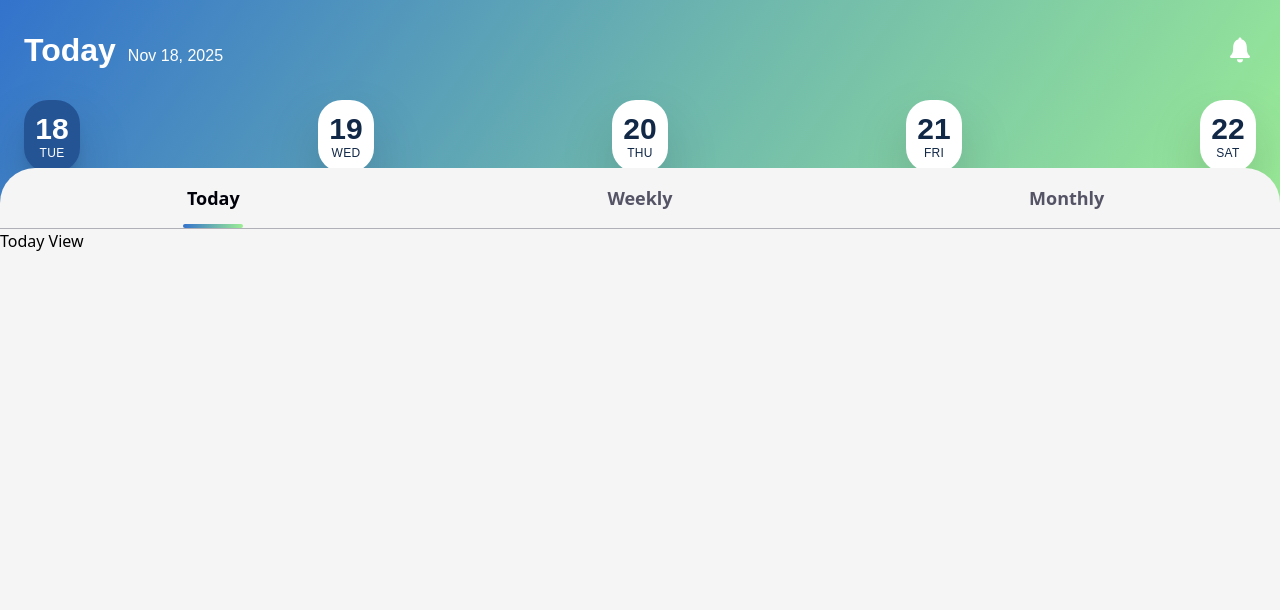
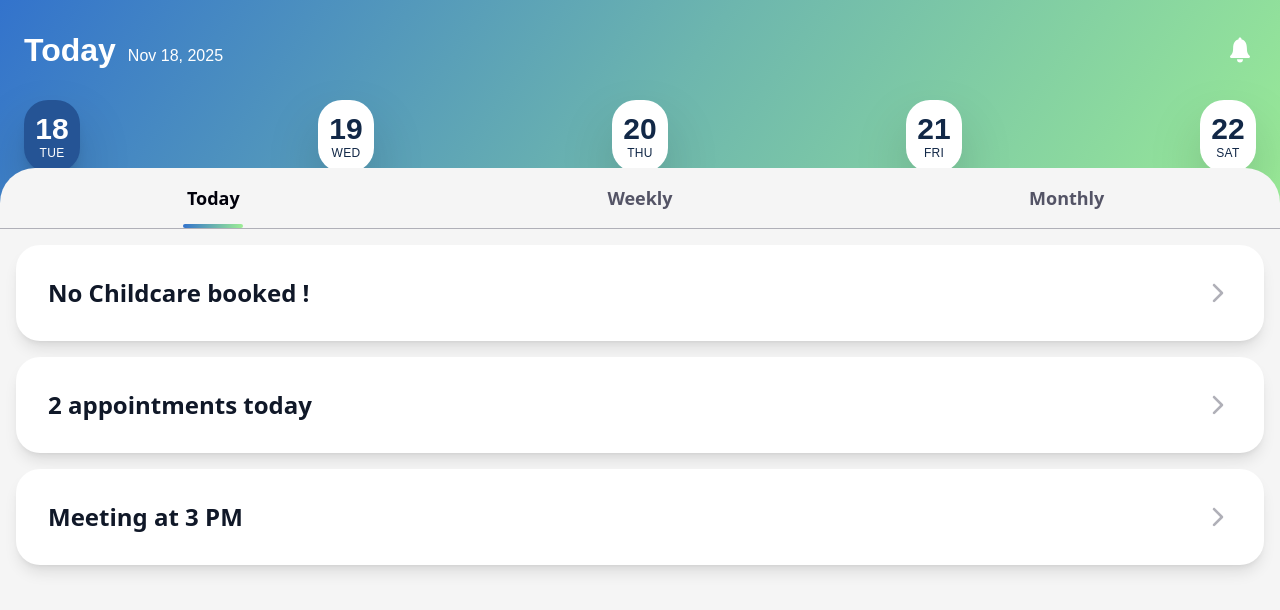
Before and after one commit to IDSP-TRADECARE/Tandem, a Next.js app: page /test in a window 1280 px wide. Shown: the top 610 px of the page. Built offline with nearby package versions, Linux system fonts and the light colour scheme; no server answers; a web font is replaced by a local one.

Commit message:
start on datecard

```diff
--- /dev/null
+++ b/src/app/components/ui/calendar/DateCard.tsx
@@ -0,0 +1,42 @@
+import { IoIosArrowForward } from "react-icons/io";
+
+interface DateCardProps {
+  text?: string;
+  onClick?: () => void;
+  isEmpty?: boolean;
+}
+
+export function DateCard({ text = "No Childcare booked !", onClick }: DateCardProps) {
+  return (
+    <button
+      onClick={onClick}
+      className="bg-white rounded-3xl shadow-lg px-8 py-8 flex items-center justify-between w-full hover:shadow-xl transition-shadow"
+    >
+
+      <h2 className="text-2xl font-bold text-gray-900">{text}</h2>
+        <IoIosArrowForward size={28} color="#b0b0b8" />
+    </button>
+  );
+}
+
+interface DateCardContainerProps {
+  cards: Array<{
+    id: string | number;
+    text: string;
+    onClick?: () => void;
+  }>;
+}
+
+export function DateCardContainer({ cards }: DateCardContainerProps) {
+  return (
+    <div className="flex flex-col gap-4 px-4 py-4">
+      {cards.map((card) => (
+        <DateCard
+          key={card.id}
+          text={card.text}
+          onClick={card.onClick}
+        />
+      ))}
+    </div>
+  );
+}
--- a/src/app/test/page.tsx
+++ b/src/app/test/page.tsx
@@ -8,6 +8,7 @@ import {
   getHeightForView,
   createMonthHandlers
 } from '../components/calendar/viewHelpers';
+import {DateCardContainer } from '../components/ui/calendar/DateCard';
 
 // Calendar layout
 const tabs = ['Today', 'Weekly', 'Monthly'];
@@ -37,7 +38,13 @@ export default function TestPage() {
         <div className="">
           {activeTab === 'Today' && (
             <div>
-              <h2>Today View</h2>
+            <DateCardContainer
+              cards={[
+                { id: 1, text: "No Childcare booked !", onClick: () => {} },
+                { id: 2, text: "2 appointments today", onClick: () => {} },
+                { id: 3, text: "Meeting at 3 PM", onClick: () => {} },
+              ]}
+            />
             </div>
           )}
 
```
